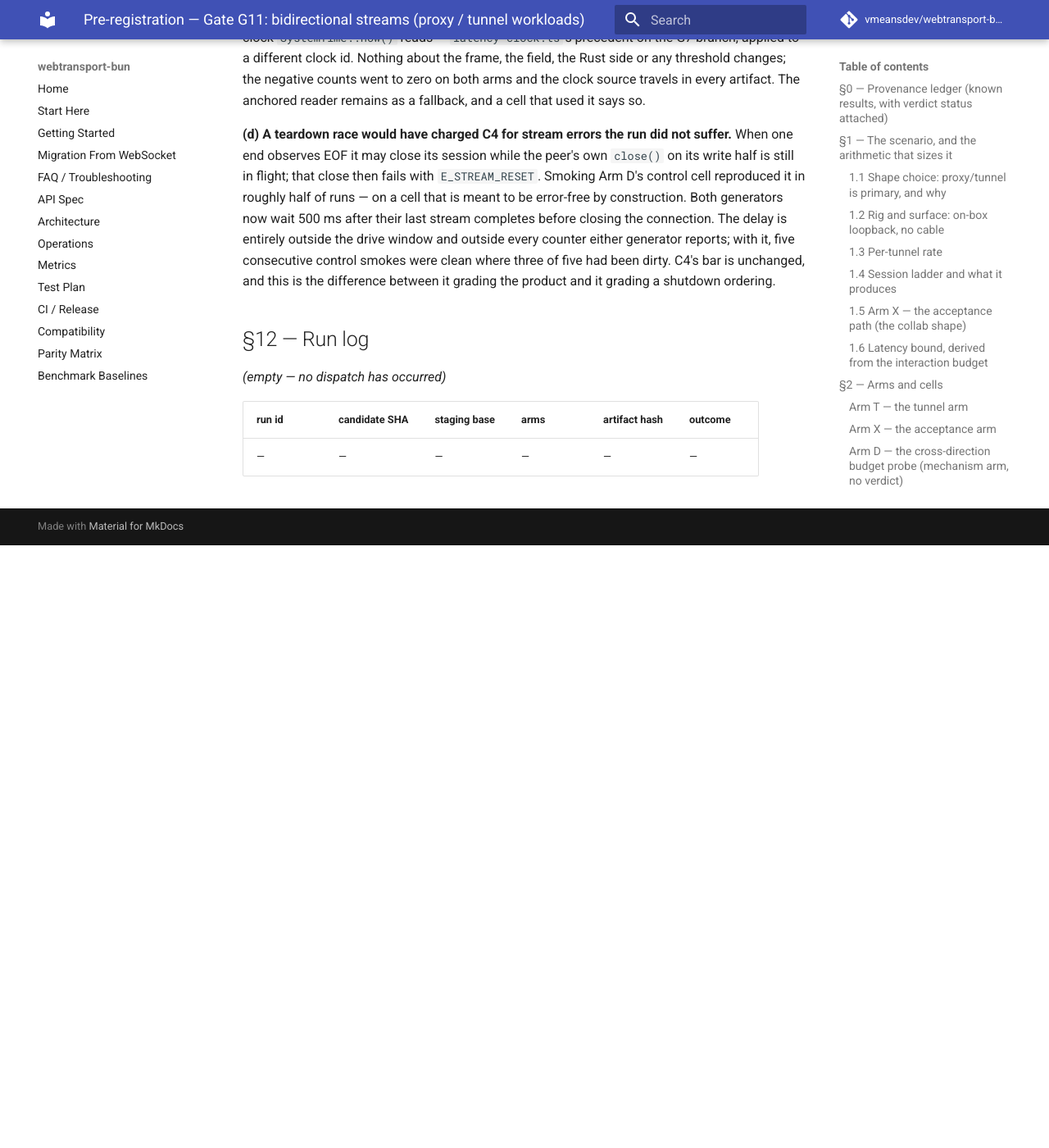
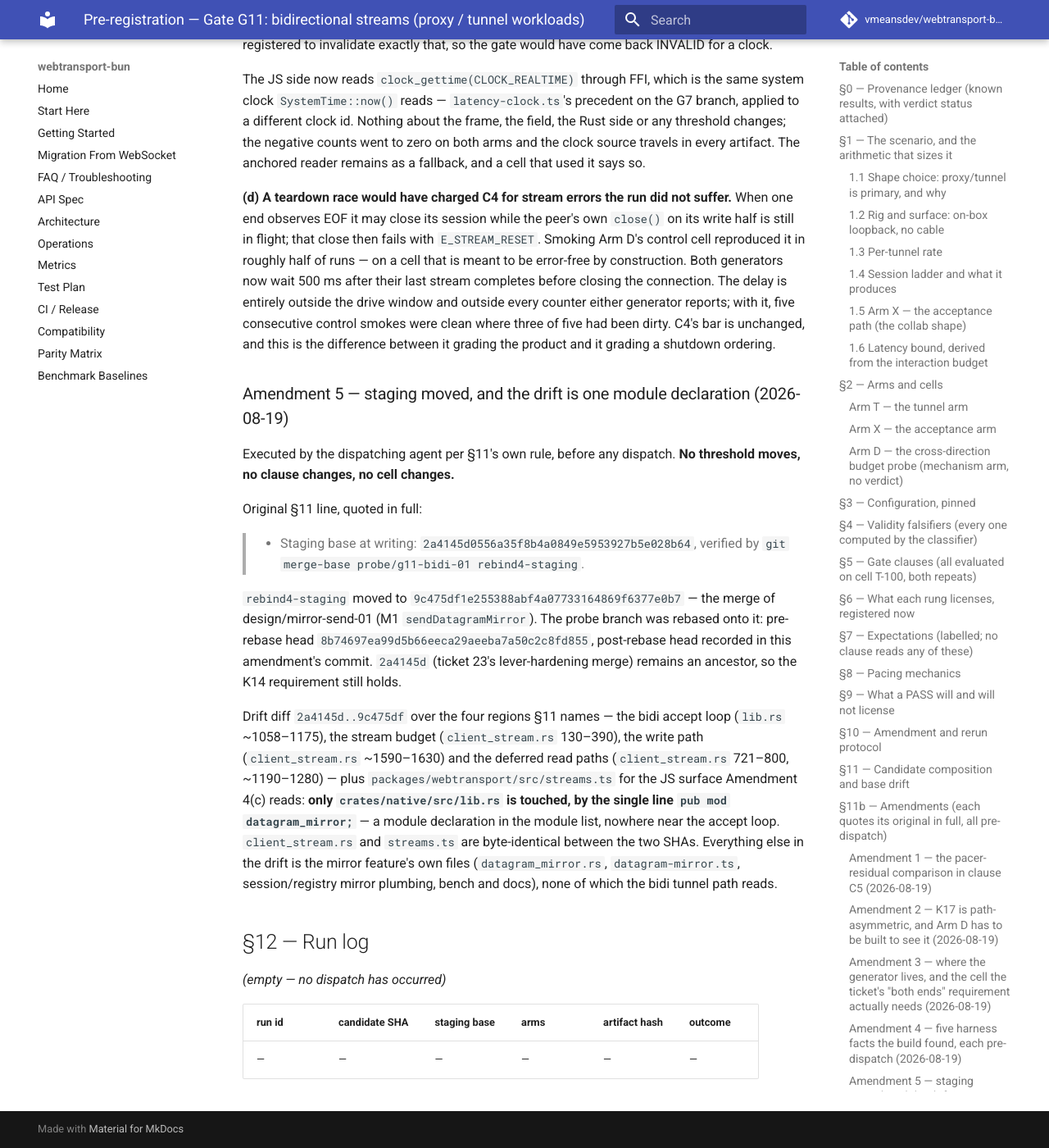
Before and after one commit to vmeansdev/webtransport-bun, an MkDocs documentation site: the page built from docs/research/preregistrations/gate-g11-bidi.md, in a window 1280 px wide and 1400 px high, scrolled down 20597 px. Shown: the whole window at 82% size. Built offline with MkDocs 1.6.1 and Material for MkDocs 9.7.7, drawn with Linux system fonts in a browser that asks for light colours; comment, search, counter and statistics services are not loaded; before the commit the page ends 21262 px from its top, so only the background shows below that; some of the changed text lies outside the part shown.

Commit message:
Amend the registration for the staging base that moved under it, before the dispatch it governs.
Staging advanced from 2a4145d (ticket 23's lever hardening, still an
ancestor) to 9c475df (the M1 mirror-send merge); the branch is rebased
onto it from pre-rebase head 8b74697ea99d5b66eeca29aeeba7a50c2c8fd855,
onto post-rebase head 746df85825b9b7e4b2552c97d6f91337dfe91707. The
drift over every source region §11 names is one line: lib.rs gains
`pub mod datagram_mirror;`. client_stream.rs and streams.ts are
byte-identical between the two SHAs.

Re-verified on the rebased tree: bun test tools/load/ 237 pass,
tsc clean, biome clean on the g11 files, cargo test -p reference
13 pass, clippy clean, native addon rebuilt. G11_SMOKE=1 wiring
check: ledger written==delivered exact both directions on every
T/J cell, zero negative one-way samples everywhere, settle barrier
quiesced on all 16 cells, D-00 control write-latency p99 non-zero
on both ends (3.72 ms client-opened, 3.31 ms server-accepted).

Co-Authored-By: Claude Fable 5 <noreply@anthropic.com>
Claude-Session: https://claude.ai/code/session_01J6XgaCwKmiXs7S56nLNgbf

```diff
--- a/docs/research/preregistrations/gate-g11-bidi.md
+++ b/docs/research/preregistrations/gate-g11-bidi.md
@@ -468,7 +468,11 @@ Written before the run so the stamp cannot widen it.
   ticket 23's fixes (K14), recorded from `git rev-parse` by the dispatching
   agent, never typed.
 - Staging base at writing: `2a4145d0556a35f8b4a0849e5953927b5e028b64`, verified
-  by `git merge-base probe/g11-bidi-01 rebind4-staging`.
+  by `git merge-base probe/g11-bidi-01 rebind4-staging`. **Superseded before
+  dispatch** — staging moved to
+  `9c475df1e255388abf4a07733164869f6377e0b7` (the M1 mirror-send merge) and the
+  branch was rebased onto it; see Amendment 5 for the old SHA quoted and the
+  drift diff over the four named source regions.
 - **If `rebind4-staging` has moved at dispatch time**: re-derive, amend this
   header under §10 with the old SHA quoted **before** dispatch, and diff the two
   staging SHAs for anything touching the bidi accept loop (`lib.rs` ~1058–1175),
@@ -717,6 +721,34 @@ generator reports; with it, five consecutive control smokes were clean where
 three of five had been dirty. C4's bar is unchanged, and this is the difference
 between it grading the product and it grading a shutdown ordering.
 
+### Amendment 5 — staging moved, and the drift is one module declaration (2026-08-19)
+
+Executed by the dispatching agent per §11's own rule, before any dispatch. **No
+threshold moves, no clause changes, no cell changes.**
+
+Original §11 line, quoted in full:
+
+> - Staging base at writing: `2a4145d0556a35f8b4a0849e5953927b5e028b64`, verified
+>   by `git merge-base probe/g11-bidi-01 rebind4-staging`.
+
+`rebind4-staging` moved to `9c475df1e255388abf4a07733164869f6377e0b7` — the
+merge of design/mirror-send-01 (M1 `sendDatagramMirror`). The probe branch was
+rebased onto it: pre-rebase head `8b74697ea99d5b66eeca29aeeba7a50c2c8fd855`,
+post-rebase head recorded in this amendment's commit. `2a4145d` (ticket 23's
+lever-hardening merge) remains an ancestor, so the K14 requirement still holds.
+
+Drift diff `2a4145d..9c475df` over the four regions §11 names — the bidi accept
+loop (`lib.rs` ~1058–1175), the stream budget (`client_stream.rs` 130–390), the
+write path (`client_stream.rs` ~1590–1630) and the deferred read paths
+(`client_stream.rs` 721–800, ~1190–1280) — plus `packages/webtransport/src/streams.ts`
+for the JS surface Amendment 4(c) reads: **only
+`crates/native/src/lib.rs` is touched, by the single line
+`pub mod datagram_mirror;`** — a module declaration in the module list, nowhere
+near the accept loop. `client_stream.rs` and `streams.ts` are byte-identical
+between the two SHAs. Everything else in the drift is the mirror feature's own
+files (`datagram_mirror.rs`, `datagram-mirror.ts`, session/registry mirror
+plumbing, bench and docs), none of which the bidi tunnel path reads.
+
 ## §12 — Run log
 
 *(empty — no dispatch has occurred)*
```
